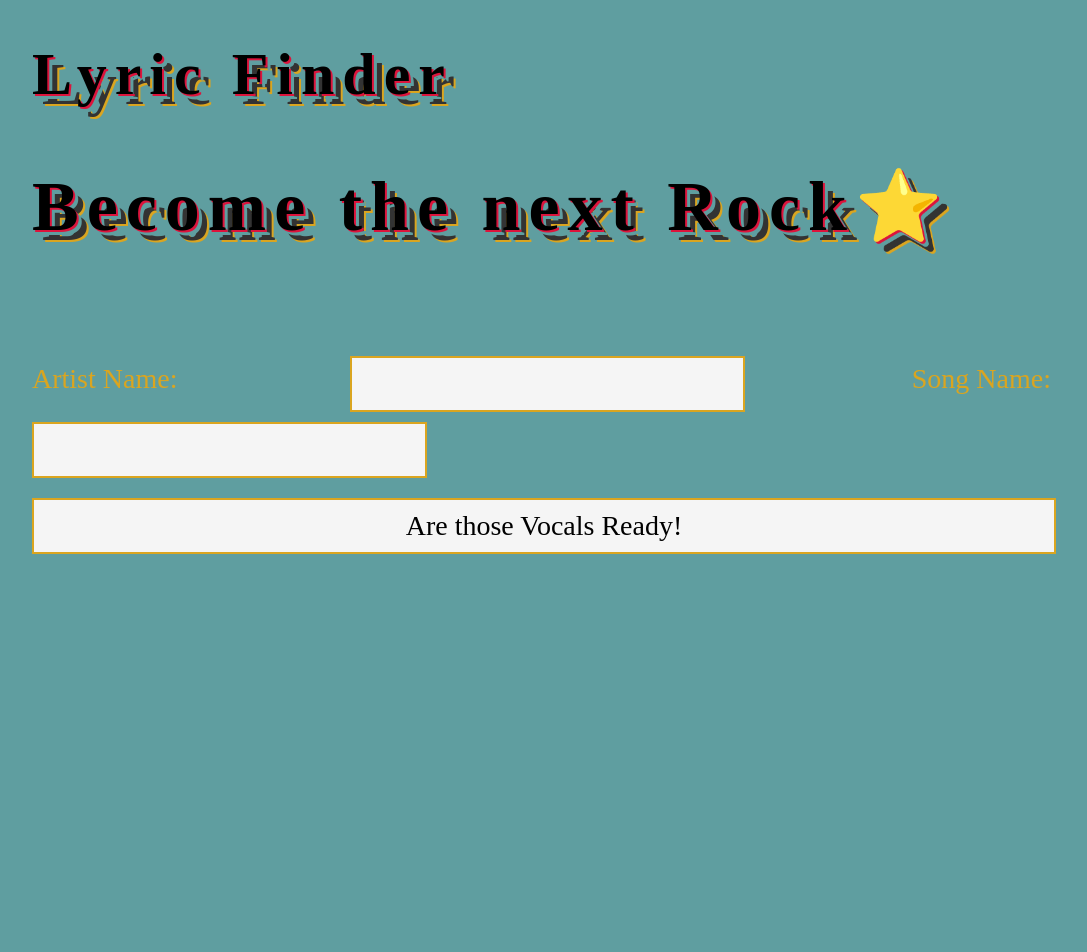
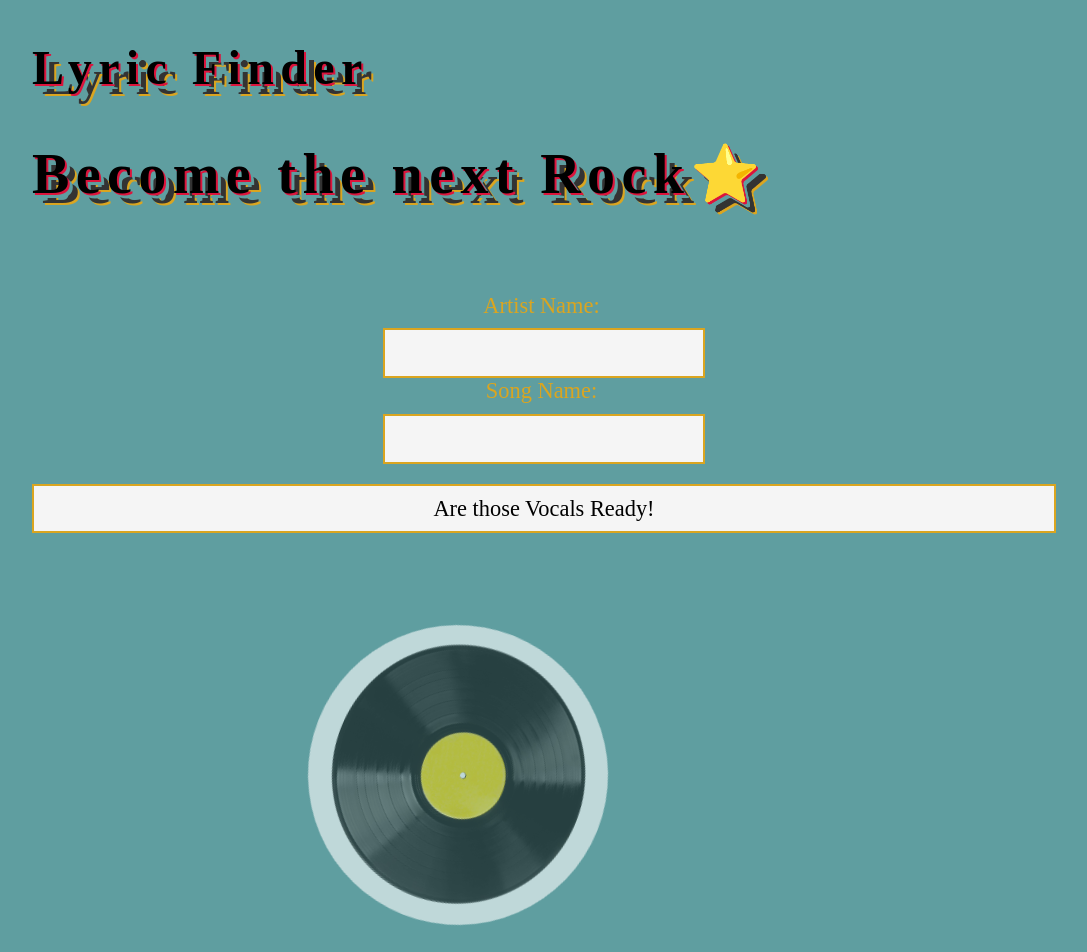
Before and after one commit to Kbruce12/project3-main, a React (Create React App) app: page / in a window 1280 px wide. Shown: the top 952 px of the page, without its empty margins (96-1183 px from the left). Built offline with nearby package versions, Linux system fonts and the light colour scheme.

Commit message:
added styles and loader

```diff
--- a/src/App.js
+++ b/src/App.js
@@ -3,8 +3,9 @@ import { useState } from 'react';
 import Header from './Header';
 import Form from './Form';
 import Displaylyrics from './Displaylyrics';
-import DisplayArtist from './DisplayArtist';
+import DisplaySongInfo from './DisplaySongInfo';
 import Footer from './Footer';
+import LoadingScreen from './LoadingScreen';
 
 
 
@@ -14,6 +15,7 @@ function App() {
   const [artistInput, setArtistInput] = useState('');
   const [songInput, setSongInput] = useState('');
   const [formError, setFormError] = useState('');
+  const [loadingScreen, setLoadingScreen] = useState(false);
 
 
 
@@ -29,6 +31,7 @@ function App() {
       const response = await axios(newUrl);
       const apiData =  response;
 
+      setLoadingScreen(true);
       setLyrics(apiData.data.lyrics)
       setFormError(false);
     } catch (error) {
@@ -68,13 +71,15 @@ function App() {
           artistInput={artistInput}
           songInput={songInput}
           formError={formError}
-        />
-        <DisplayArtist
-          artist={artistInput}
-        />
-        <Displaylyrics
-          lyrics={lyrics}
-        />
+          />
+        {
+          loadingScreen ?
+          <Displaylyrics
+            lyrics={lyrics}
+            song={songInput}
+            artisit={artistInput}
+          /> : <LoadingScreen />
+        }
       </main>
       <Footer />
     </div>
--- a/src/DisplayArtist.js
+++ b/src/DisplaySongInfo.js
@@ -1,9 +1,10 @@
-function DisplayArtist (props) {
+function DisplaySongInfo (props) {
     return (
         <div className="display-artist">
             <h3 className="artist">{props.artistInput}</h3>
+            <p className="song">{props.songInput}</p>
         </div>
     )
 }
 
-export default DisplayArtist;
+export default DisplaySongInfo;
--- a/src/Displaylyrics.js
+++ b/src/Displaylyrics.js
@@ -3,8 +3,7 @@ function Displaylyrics (props) {
         props.lyrics ? (
         <section className="wrapper lyrics">
             <div className="lyric-sheet">
-                <h3>{props.artistInput}</h3>
-                <p>{props.lyrics}</p>
+               <p>{props.lyrics}</p>
             </div>
         </section>
         ) : null
--- /dev/null
+++ b/src/LoadingScreen.js
@@ -0,0 +1,9 @@
+function LoadingScreen () {
+    return (
+        <div className="loading">
+            <div className="loading-image"></div>
+        </div>
+    )
+}
+
+export default LoadingScreen;
--- a/src/index.css
+++ b/src/index.css
@@ -21,6 +21,7 @@ html { box-sizing: border-box;}
 .sr-only { position: absolute; width: 1px; height: 1px; margin: -1px; border: 0; padding: 0; white-space: nowrap; clip-path: inset(100%); clip: rect(0 0 0 0); overflow: hidden;}
 
 @import url("https://fonts.googleapis.com/css2?family=Monoton&display=swap");
+@import url("https://fonts.googleapis.com/css2?family=Bebas+Neue&display=swap")
 
 html {
   font-size: 125%;
@@ -110,6 +111,12 @@ img {
   line-height: 3rem;
   align-items: center;
 }
+.lyric-sheet p {
+  font-family: 'Bebas Neue', cursive;
+  font-size: 1.3rem;
+  padding: 0 120px 0 120px;
+  line-height: 5rem;
+}
 .error {
   border: goldenrod 2px solid;
   padding: 20px;
@@ -137,10 +144,49 @@ footer p {
   color: black;
 }
 
-@media (max-width: 1440px) {
-  /* label {
-    font-size: ;
-  } */
+
+.loading {
+  background-color: cadetblue;
+  opacity: 0.6;
+  width: 100%;
+  height: 50%;
+  position: absolute;
+}
+.loading-image {
+  background-image: url(../public/1200px-12in-Vinyl-LP-Record-Angle.jpg);
+  background-size: contain;
+  background-repeat: no-repeat;
+  border-radius: 50%;
+  width: 300px;
+  height: 300px;
+  position: absolute;
+  top: 23%;
+  right: 45%;
+  animation: loading-screen infinite 10s linear;
+}
+
+@keyframes loading-screen {
+  from {
+    transform: rotate(0deg);
+  }
+  to {
+    transform: rotate(360deg);
+  }
+}
+
+@media (max-width: 1425px) {
+  form {
+    justify-content: center;
+    flex-direction: column;
+  }
+}
+@media (max-width: 1200px) {
+  .lyric-sheet p {
+    padding: 0 60px 0 60px;
+  }
+  .loading-image {
+    right: 36%;
+  }
 }
 @media (max-width: 800px) {
     h1 {
@@ -148,6 +194,9 @@ footer p {
     }
     .title h2 {
       font-size: 2.8rem;
+    }
+    .lyric-sheet p {
+      padding: 0 30px 0 30px;
     }
 }
 @media (max-width: 500px) {
@@ -163,6 +212,9 @@ footer p {
   .lyric-sheet {
     max-width: none;
   }
+  .lyric-sheet p {
+    padding: 0;
+  }
   label {
     margin-top: 10px;
   }
@@ -172,4 +224,8 @@ footer p {
     letter-spacing: 0.6rem;
     padding: 0;
   }
+  .loading-image {
+    top: 10%;
+    right: 10%;
+  }
 }
```
Also changed, not shown: public/1200px-12in-Vinyl-LP-Record-Angle.jpg (added), src/Form.js (indentation only).
